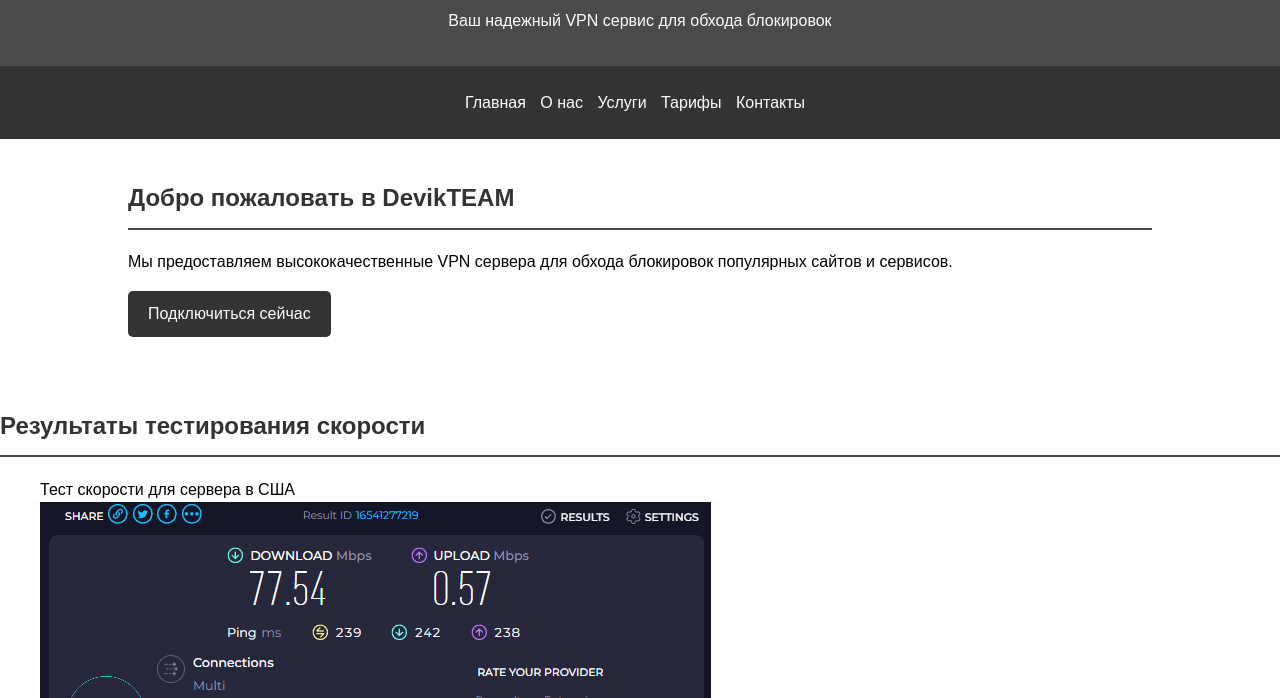
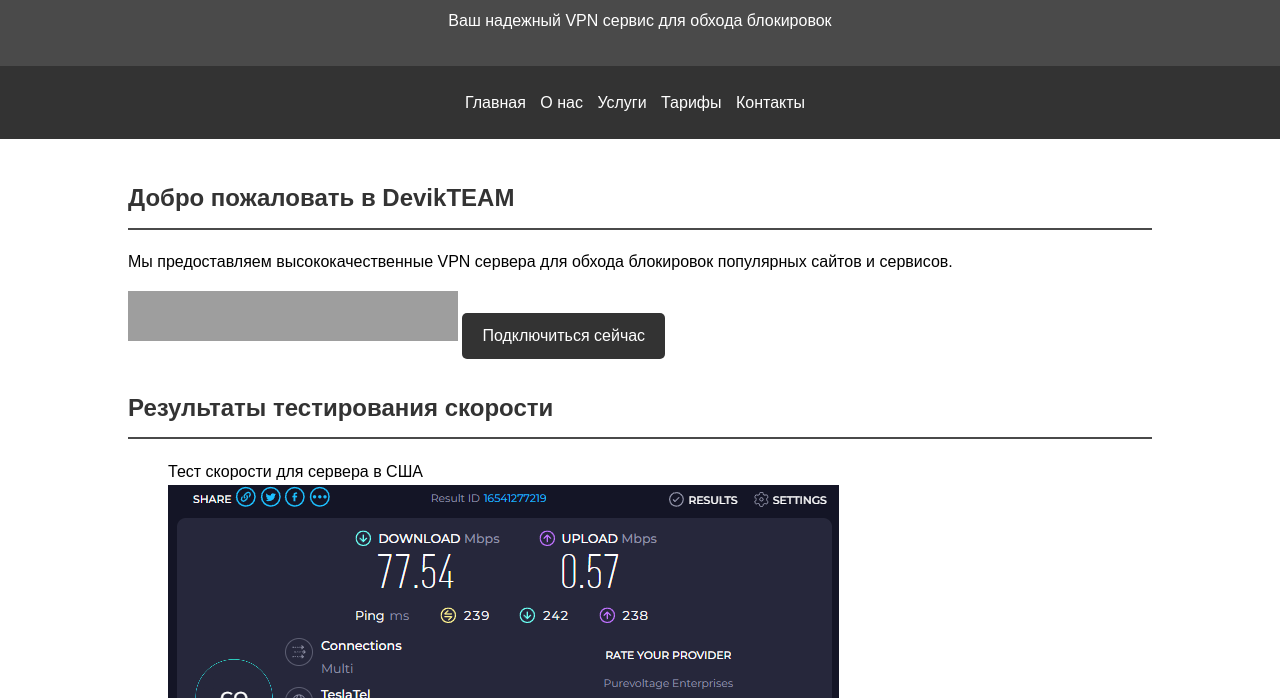
Before and after one commit to KiryaScript/vpn, a plain HTML site: page index.html in a window 1280 px wide. Shown: the part 102-800 px from the top of the page. Drawn offline with Linux system fonts and the light colour scheme; grey boxes are pictures that could not be loaded.

Commit message:
Update index.html

```diff
--- a/index.html
+++ b/index.html
@@ -26,9 +26,12 @@
         <section id="home">
             <h2>Добро пожаловать в DevikTEAM</h2>
             <p>Мы предоставляем высококачественные VPN сервера для обхода блокировок популярных сайтов и сервисов.</p>
-            <a href="https://telegra.ph/YUzaem-besplatnyj-VPN-07-03" class="btn" target="_blank">Подключиться сейчас</a>
+            <div class="action-buttons">
+                <iframe src="https://yoomoney.ru/quickpay/fundraise/button?billNumber=14FBI1US35R.240807&" width="330" height="50" frameborder="0" allowtransparency="true" scrolling="no"></iframe>
+                <a href="https://telegra.ph/YUzaem-besplatnyj-VPN-07-03" class="btn" target="_blank">Подключиться сейчас</a>
+            </div>
         </section>
-    </div>
+
 
 
 
```
